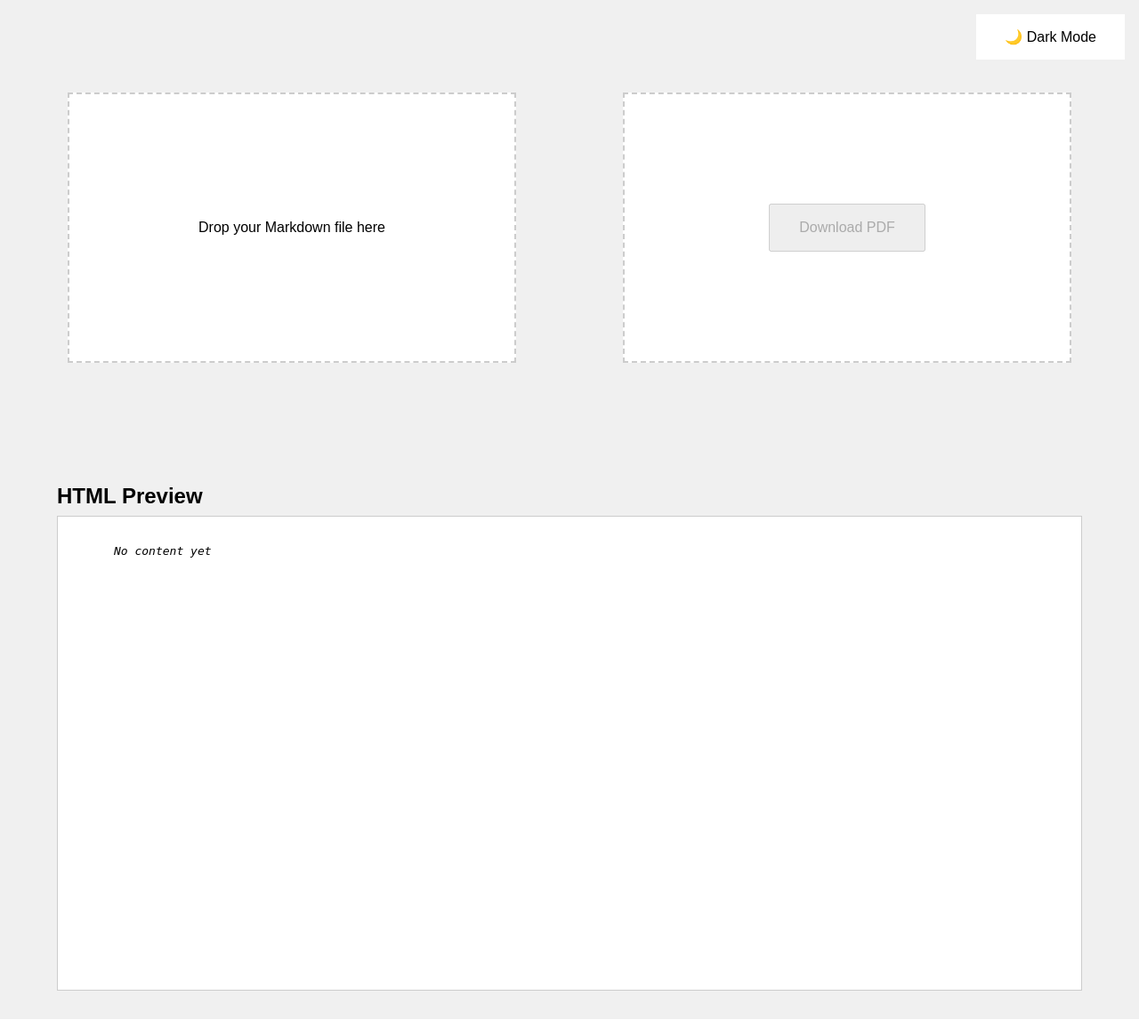
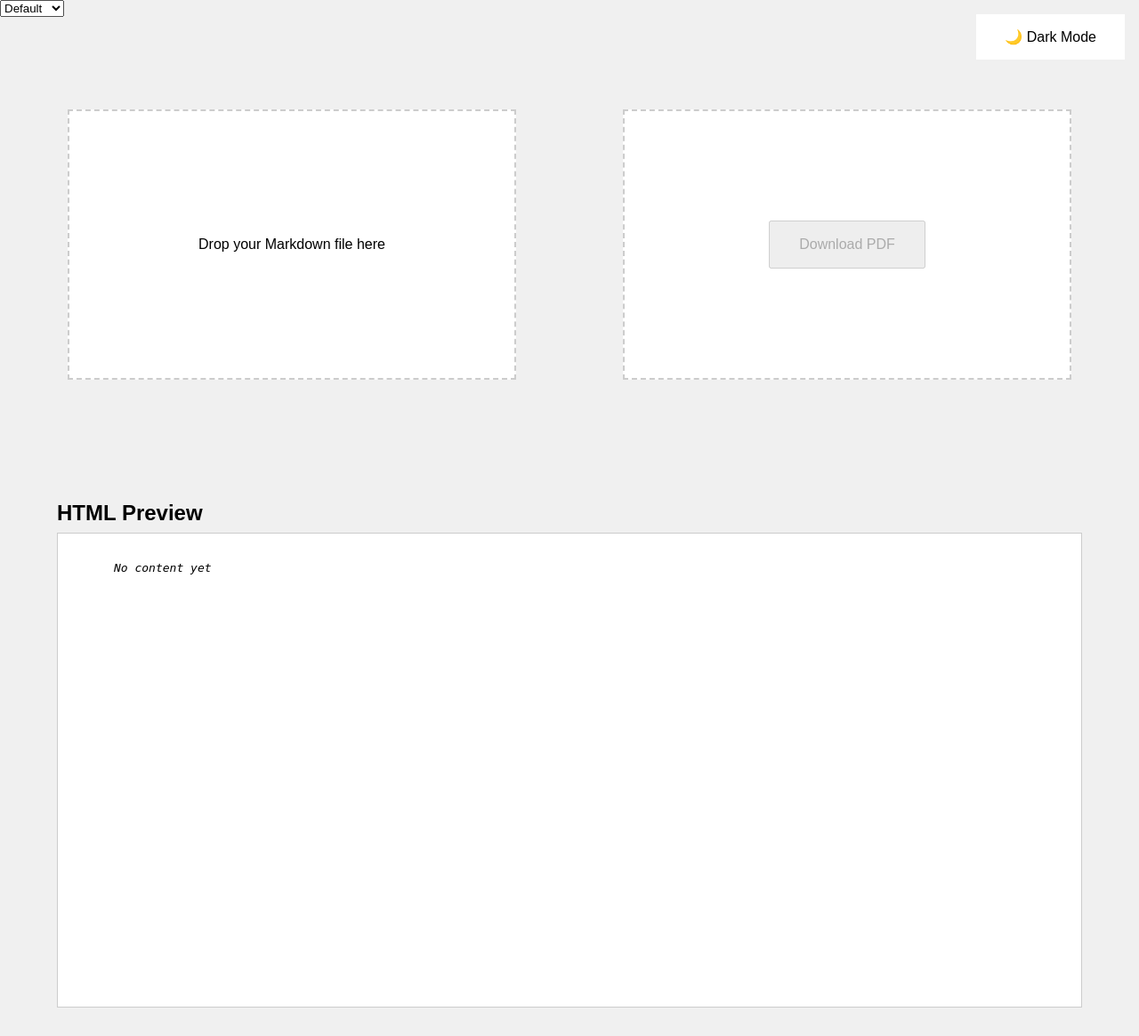
Before and after one commit to Ermal-Mamaj/markdown2, a FastAPI app: page / in a window 1280 px wide. Shown: the whole page at 89% size. Run offline with FastAPI, Linux system fonts and the light colour scheme.

Commit message:
Update index.html

```diff
--- a/templates/index.html
+++ b/templates/index.html
@@ -7,6 +7,12 @@
 </head>
 <body>
   <button id="toggleDarkMode">🌙 Dark Mode</button>
+
+  <select id="themeSelector">
+    <option value="default">Default</option>
+    <option value="resume">Resume</option>
+    <option value="article">Article</option>
+  </select>
 
   <div class="container">
     <div class="drop-zone" id="dropZone">
@@ -31,6 +37,7 @@
     const downloadBtn = document.getElementById("downloadBtn");
     const previewZone = document.getElementById("previewZone");
     const toggleBtn = document.getElementById("toggleDarkMode");
+    const themeSelector = document.getElementById("themeSelector");
 
     toggleBtn.addEventListener("click", () => {
       document.body.classList.toggle("dark-mode");
@@ -62,6 +69,7 @@
 
       const formData = new FormData();
       formData.append("file", file);
+      formData.append("theme", themeSelector.value); // ✅ Send selected theme
 
       fetch("/upload/", {
         method: "POST",
```
